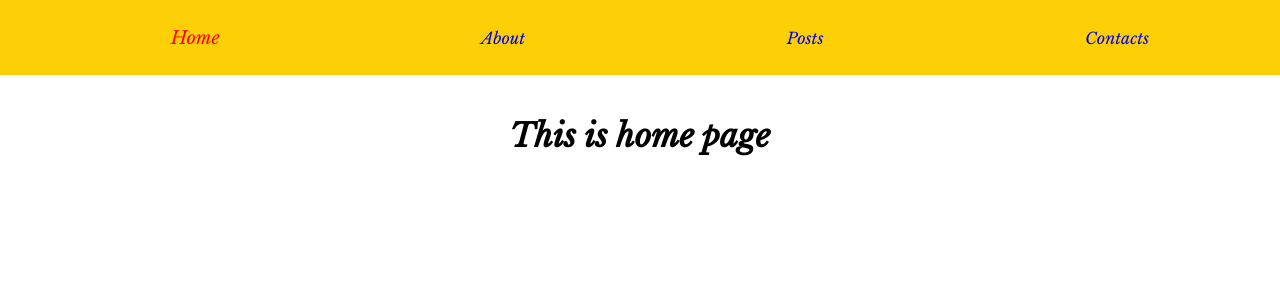
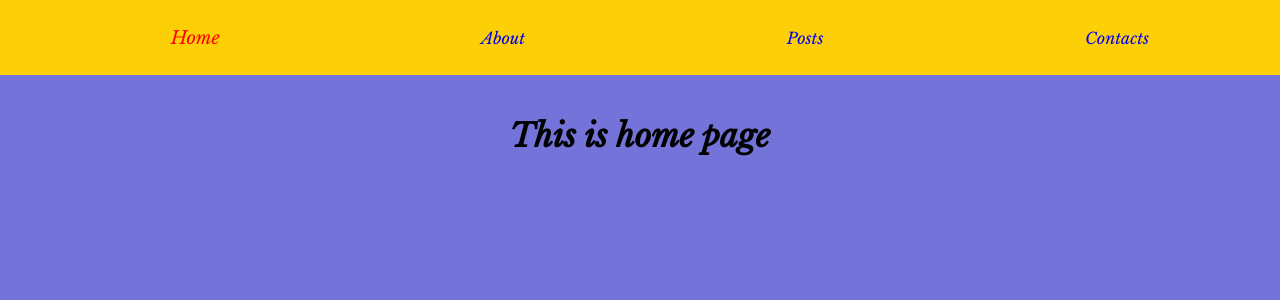
Before and after one commit to Erjankydyrov/router-example, a React (Create React App) app: page / in a window 1280 px wide. Shown: the top 300 px of the page. Built offline with nearby package versions, Linux system fonts and the light colour scheme.

Commit message:
added color

```diff
--- a/src/App.css
+++ b/src/App.css
@@ -6,6 +6,7 @@
 
 html, body {
   margin: 0;
+  background-color: #7373D9;
   font-family: 'Libre Baskerville', serif;
 }
 
```
